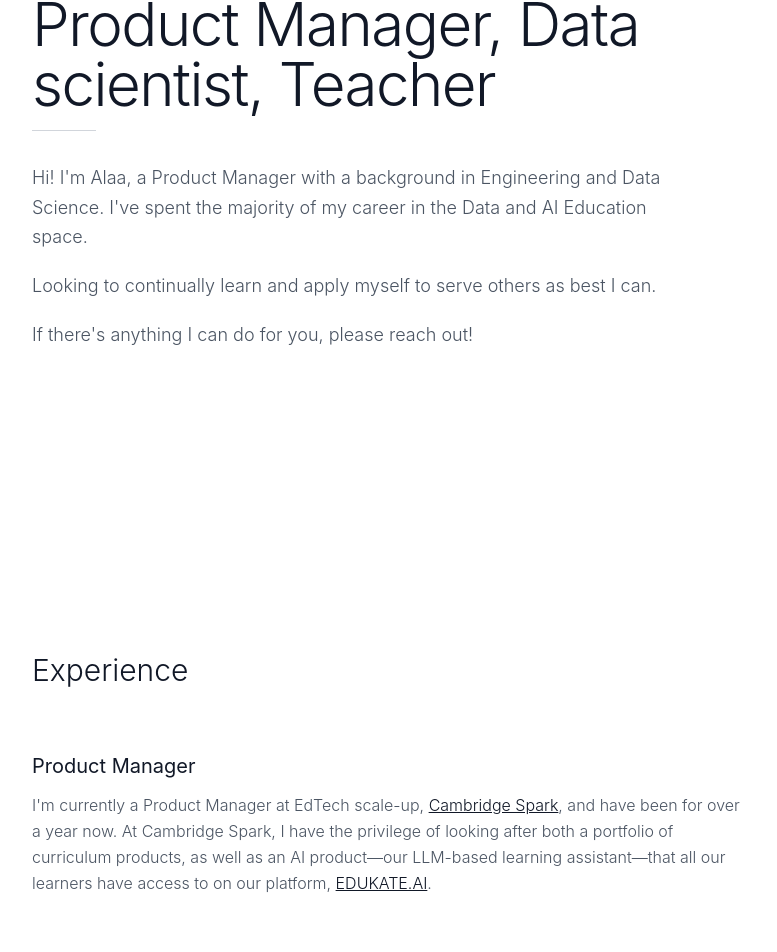
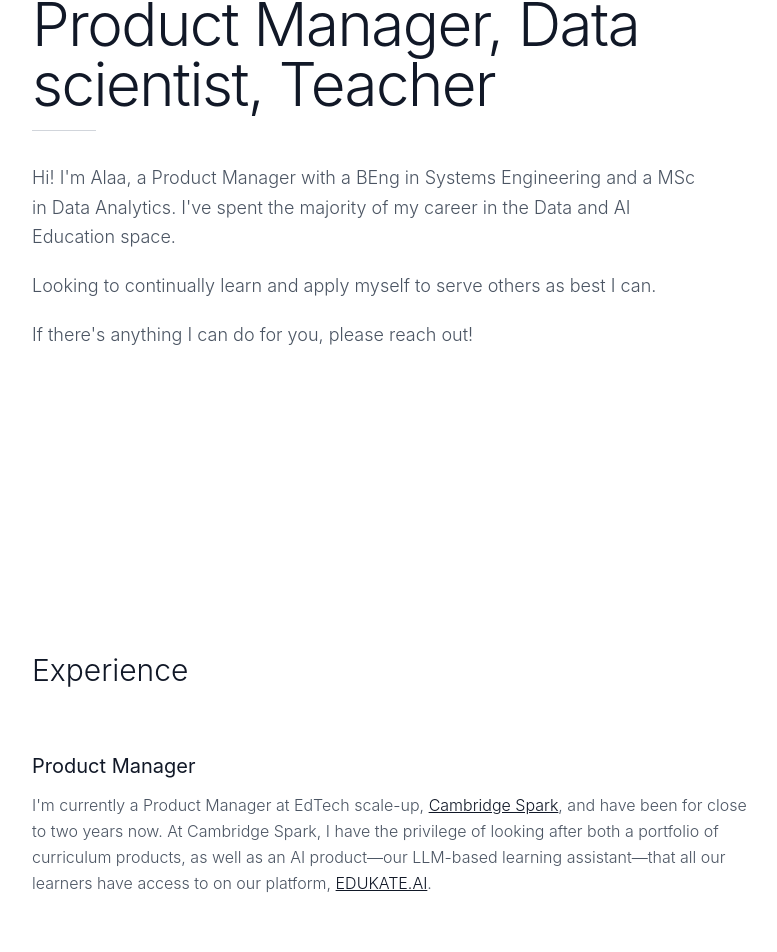
Before and after one commit to AAbedrabbo/AAbedrabbo.github.io, a React (Vite) app: page / in a window 1280 px wide. Shown: the part 276-1228 px from the top of the page, without its empty margins (248-1025 px from the left). Built offline with nearby package versions, Linux system fonts and the light colour scheme.

Commit message:
Update AboutSection with specific degrees and update Cambridge Spark tenure to close to two years

```diff
--- a/src/components/AboutSection.tsx
+++ b/src/components/AboutSection.tsx
@@ -14,7 +14,7 @@ const AboutSection: React.FC = () => {
 
           <div className="space-y-5 max-w-2xl">
             <p className="text-lg text-gray-600 leading-relaxed font-light">
-              Hi! I'm Alaa, a Product Manager with a background in Engineering and Data Science. I've spent the majority of my career in the Data and AI Education space.
+              Hi! I'm Alaa, a Product Manager with a BEng in Systems Engineering and a MSc in Data Analytics. I've spent the majority of my career in the Data and AI Education space.
             </p>
             <p className="text-lg text-gray-600 leading-relaxed font-light">
               Looking to continually learn and apply myself to serve others as best I can.
--- a/src/components/ProjectsSection.tsx
+++ b/src/components/ProjectsSection.tsx
@@ -10,7 +10,7 @@ const ProjectsSection: React.FC = () => {
           <div className="space-y-3">
             <h3 className="text-xl font-normal text-gray-900">Product Manager</h3>
             <p className="text-base text-gray-600 leading-relaxed font-light">
-              I'm currently a Product Manager at EdTech scale-up, <a href="https://www.cambridgespark.com" target="_blank" rel="noopener noreferrer" className="text-gray-900 underline hover:no-underline transition-colors">Cambridge Spark</a>, and have been for over a year now. At Cambridge Spark, I have the privilege of looking after both a portfolio of curriculum products, as well as an AI product—our LLM-based learning assistant—that all our learners have access to on our platform, <a href="https://edukate.ai/" target="_blank" rel="noopener noreferrer" className="text-gray-900 underline hover:no-underline transition-colors">EDUKATE.AI</a>.
+              I'm currently a Product Manager at EdTech scale-up, <a href="https://www.cambridgespark.com" target="_blank" rel="noopener noreferrer" className="text-gray-900 underline hover:no-underline transition-colors">Cambridge Spark</a>, and have been for close to two years now. At Cambridge Spark, I have the privilege of looking after both a portfolio of curriculum products, as well as an AI product—our LLM-based learning assistant—that all our learners have access to on our platform, <a href="https://edukate.ai/" target="_blank" rel="noopener noreferrer" className="text-gray-900 underline hover:no-underline transition-colors">EDUKATE.AI</a>.
             </p>
           </div>
 
```
Also changed, not shown: 1 other file (tests, documents, lock files or other folders).
